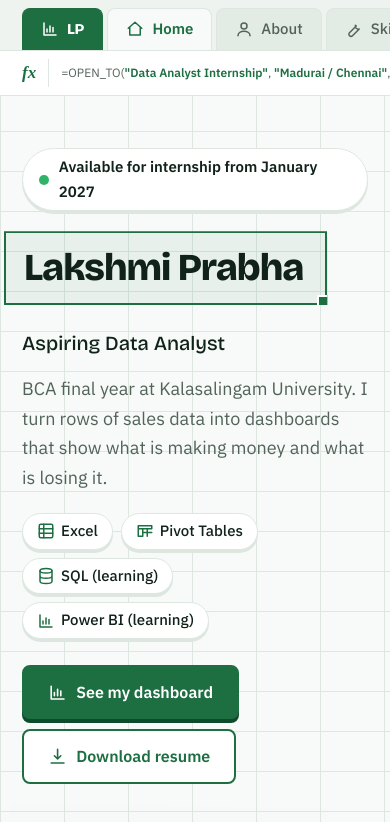
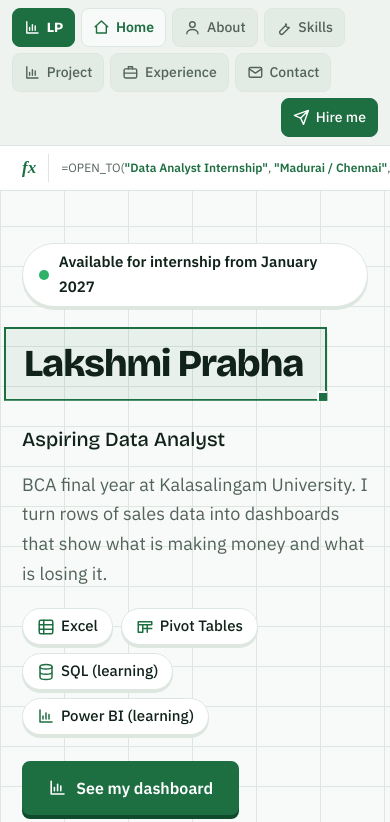
Before and after one commit to lakshmiprabha-data/lakshmiprabha-data.github.io, a plain HTML site: page index.html in a window 390 px wide. Shown: the top 822 px of the page. Drawn offline with nearby package versions, Linux system fonts and the light colour scheme.

Commit message:
Update index.html

```diff
--- a/index.html
+++ b/index.html
@@ -165,6 +165,19 @@ footer{padding:26px 0 40px;color:var(--mut);font-size:15px}
 .fw{display:flex;justify-content:space-between;flex-wrap:wrap;gap:10px}
 @media (max-width:820px){.jg{grid-template-columns:1fr}.hire{margin-left:8px}}
 @media (prefers-reduced-motion:reduce){.avail i{animation:none}}
+
+/* phone fixes: 3D on touch, nav fits on small screens */
+@keyframes sway{0%,100%{transform:rotateY(-14deg) rotateX(6deg)}50%{transform:rotateY(-2deg) rotateX(2deg)}}
+@media (hover:none){.viz{animation:sway 6s ease-in-out infinite}}
+@media (prefers-reduced-motion:reduce){.viz{animation:none}}
+.t{-webkit-tap-highlight-color:transparent}
+.t:active{box-shadow:0 8px 0 rgba(15,74,44,.25),0 26px 36px -14px rgba(15,74,44,.45)}
+@media (max-width:700px){
+.tabs .w{flex-wrap:wrap;overflow:visible;gap:6px;padding:8px 12px}
+.tabs a{padding:7px 11px;font-size:14px;gap:6px;border-bottom:1px solid var(--grid);border-radius:8px}
+.hire{margin-left:auto}
+html{scroll-padding-top:110px}
+}
 </style>
 </head>
 <body>
@@ -363,10 +376,14 @@ d.addEventListener('click',function(){d.close()});
 var ids=['top','about','skills','project','journey','contact'],tabs=document.querySelectorAll('.tabs a');
 addEventListener('scroll',function(){var cur='top';ids.forEach(function(i){var e=document.getElementById(i);if(e&&e.getBoundingClientRect().top<120)cur=i});tabs.forEach(function(t){t.classList.toggle('on',t.getAttribute('href')==='#'+cur)})},{passive:true});
 
-if(!matchMedia('(prefers-reduced-motion:reduce)').matches&&matchMedia('(hover:hover)').matches){
-var viz=document.querySelector('.viz');
-function tilt(el,max,base){el.addEventListener('mousemove',function(e){var r=el.getBoundingClientRect(),x=(e.clientX-r.left)/r.width-.5,y=(e.clientY-r.top)/r.height-.5;el.style.transform='perspective(900px) rotateY('+(x*max+base[0])+'deg) rotateX('+(-y*max+base[1])+'deg)'});el.addEventListener('mouseleave',function(){el.style.transform=base[2]||''})}
-tilt(viz,16,[-12,6,'']);
+if(!matchMedia('(prefers-reduced-motion:reduce)').matches){
+var viz=document.querySelector('.viz'),fine=matchMedia('(hover:hover)').matches;
+function tilt(el,max,base){
+function mv(e){var r=el.getBoundingClientRect(),x=(e.clientX-r.left)/r.width-.5,y=(e.clientY-r.top)/r.height-.5;el.style.transform='perspective(900px) rotateY('+(x*max+base[0])+'deg) rotateX('+(-y*max+base[1])+'deg)'}
+function rs(){el.style.transform=base[2]||''}
+el.addEventListener('pointerdown',mv);el.addEventListener('pointermove',mv);
+['pointerleave','pointerup','pointercancel'].forEach(function(n){el.addEventListener(n,rs)})}
+if(fine)tilt(viz,16,[-12,6,'']);
 document.querySelectorAll('.kpis div,.sk,.og div,.facts div,.cg a').forEach(function(c){c.classList.add('t');tilt(c,10,[0,0,''])});
 }
 function send(f){location.href='mailto:p26998447@gmail.com?subject='+encodeURIComponent('Internship enquiry from '+f.n.value)+'&body='+encodeURIComponent(f.m.value);return false}
```
